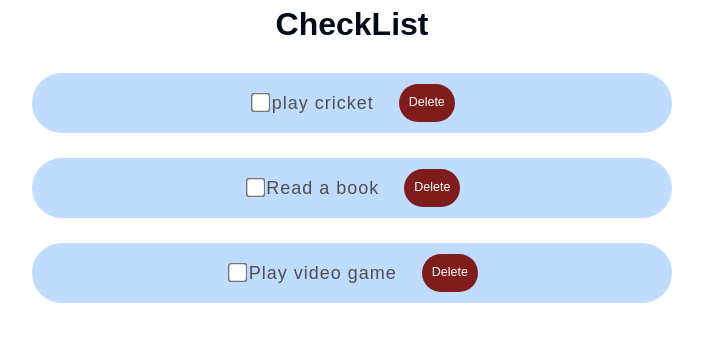
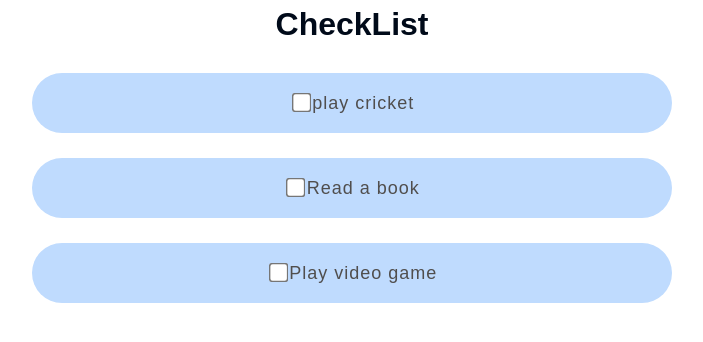
Before and after one commit to Captain-077/React-Practice, a React (Create React App) app: page / in a window 1280 px wide. Shown: the top 342 px of the page, without its empty margins (288-991 px from the left). Built offline with nearby package versions, Linux system fonts and the light colour scheme.

Commit message:
delete button added on checked item with props and child comp

```diff
--- a/src/Questions/CheckboxDeleteBtn.js
+++ b/src/Questions/CheckboxDeleteBtn.js
@@ -1,33 +1,46 @@
 import React, { useState } from 'react'
+import List from './List';
 
 export default function CheckList() {
     const arr = ["play cricket", "Read a book", "Play video game"];
-    const [list, setList] = useState(arr)
-    console.log(list)
+    const [list, setList] = useState(arr);
+
 
     const handleDelete = (target) => {
-        console.log(target)
-        const updatedlist = arr.filter((item, index) => {
+        console.log(target);
+
+        let newArr = list
+        const updatedlist = newArr.filter((item, index) => {
             if (item !== target) {
-                return item;
+                return item !== target
             }
         })
         console.log(updatedlist);
         setList(updatedlist);
+    }
 
-    }
+    // const handlecheck = (i) => {
+
+    //   let boxarr = list
+    //     const checkupdate = boxarr.filter((item,index) => {
+    //         if (i == index){
+    //             setCheck(!check)
+    //         }
+
+    //     })
+    //     // console.log(checkupdate)
+    //     // // setCheck(checkupdate)
+    // }
+
 
 
     return (
         <>
             <div className='flex flex-col items-center gap-10'> <h1>CheckList</h1>
                 {
-                    list.map((item) => {
+                    list.map((item,index) => {
                         return (
-                            <div className='flex justify-center items-center w-1/2 bg-blue-200 gap-10 rounded-full h-24'>
-                                <li><input className="form-check-input mx-2 p-5 inline-block w-5 scale-150" type="checkbox" value id="" />{item}</li>
-                                <button className='p-4 w-30 text-xl text-white bg-red-900 rounded-full' onClick={() => handleDelete(item)}>Delete</button>
-                            </div>
+                           <List item={item} index={index} handleDelete={handleDelete}/>
                         )
                     })
                 }
--- /dev/null
+++ b/src/Questions/List.js
@@ -0,0 +1,13 @@
+import React, { useState } from 'react'
+
+export default function List({item,handleDelete}) {
+    const [check, setCheck] = useState(false);
+
+    return (
+        <div className='flex justify-center items-center w-1/2 bg-blue-200 gap-10 rounded-full h-24'>
+            <li><input className="form-check-input mx-2 p-5 inline-block w-5 scale-150" onChange={(e) => setCheck(e.target.checked)} type="checkbox" value id="" />{item}</li>
+            { check &&
+            <button className={`p-4 w-30 text-xl text-white bg-red-900 rounded-full`} onClick={() => handleDelete(item)}>Delete</button>}
+        </div>
+    )
+}
--- a/src/index.css
+++ b/src/index.css
@@ -85,3 +85,8 @@ a {
 .grid-three--cols {
   grid-template-columns: repeat(3, 1fr);
 }
+
+
+.display-none{
+  display: none;
+}
```
